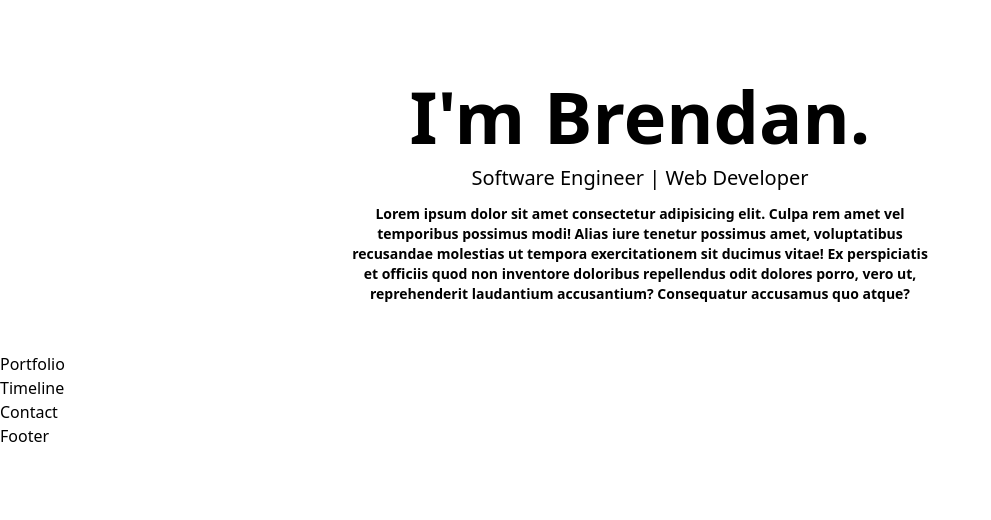
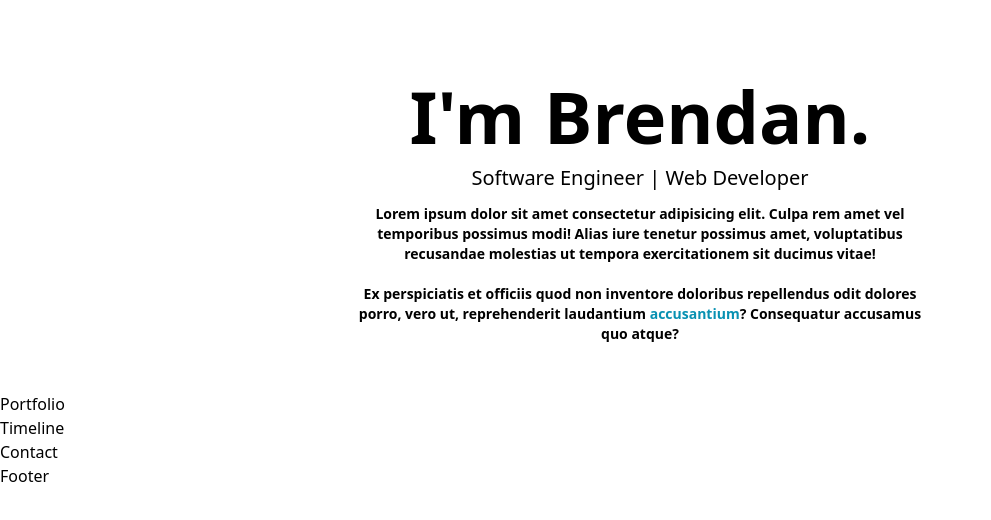
Before and after one commit to BKSchatzki/bks-portfolio, a React (Vite) app: page / in a window 1280 px wide. Shown: the top 520 px of the page, without its empty margins (0-991 px from the left). Built offline with nearby package versions, Linux system fonts and the light colour scheme.

Commit message:
Finish adding initial elements and classes to Intro

```diff
--- a/src/components/Intro.jsx
+++ b/src/components/Intro.jsx
@@ -5,7 +5,16 @@ function Intro() {
     <div className="flex items-center justify-center flex-col text-center pt-20 pb-6">
       <h1 className="text-4xl md:text-7xl mb-1 md:mb-3 font-bold">I'm Brendan.</h1>
       <p className="text-base md:text-xl mb-3 font-medium">Software Engineer | Web Developer</p>
-      <p className="text-sm max-w-xl mb-6 font-bold">Lorem ipsum dolor sit amet consectetur adipisicing elit. Culpa rem amet vel temporibus possimus modi! Alias iure tenetur possimus amet, voluptatibus recusandae molestias ut tempora exercitationem sit ducimus vitae! Ex perspiciatis et officiis quod non inventore doloribus repellendus odit dolores porro, vero ut, reprehenderit laudantium accusantium? Consequatur accusamus quo atque?</p>
+      <p className="text-sm max-w-xl mb-6 font-bold">Lorem ipsum dolor sit amet consectetur adipisicing elit. Culpa rem amet vel temporibus possimus modi! Alias iure tenetur possimus amet, voluptatibus recusandae molestias ut tempora exercitationem sit ducimus vitae!<br/><br/>Ex perspiciatis et officiis quod non inventore doloribus repellendus odit dolores porro, vero ut, reprehenderit laudantium{" "}
+      <a
+        className="text-cyan-600 hover:underline underline-offset-2 decoration-2 decoration-red-600"
+        href="#"
+        rel="noreferrer noopener"
+        target="_blank"
+      >
+        accusantium
+      </a>?{" "}
+      Consequatur accusamus quo atque?</p>
     </div>
   )
 }
```
